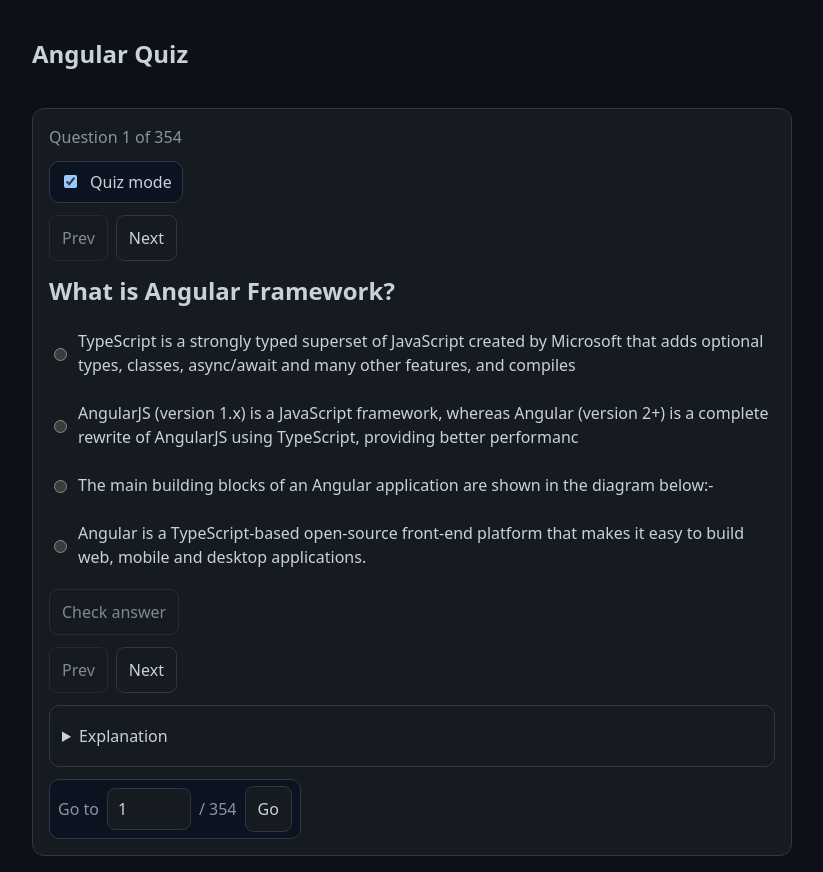
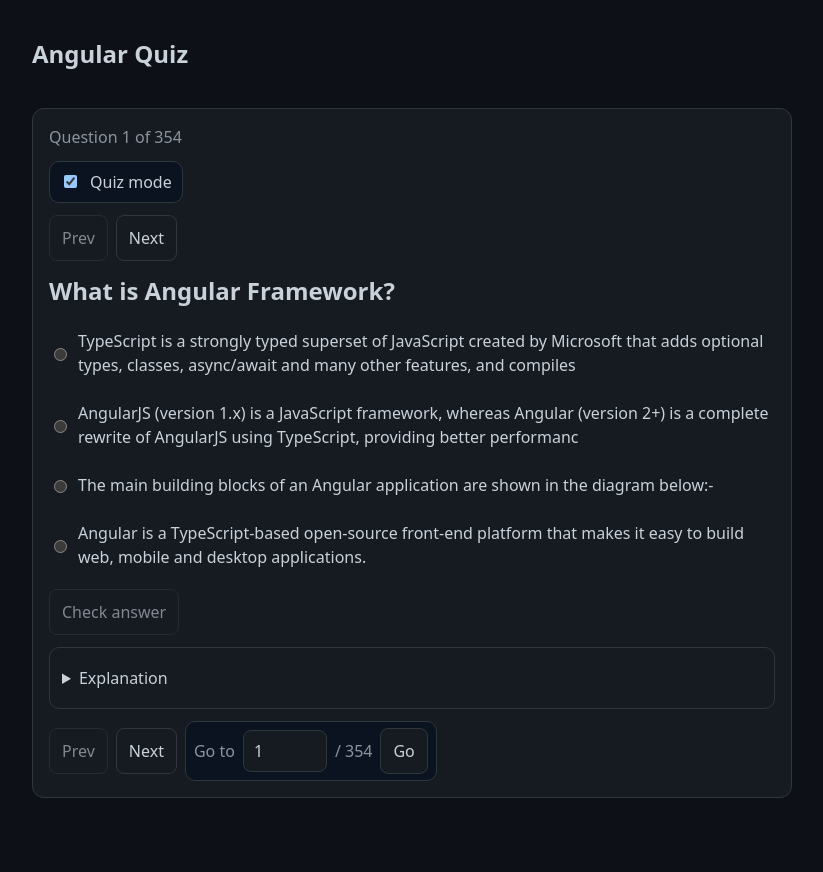
Before and after one commit to Rep1ay/angular-quiz, an Angular app: page /quiz in a window 1280 px wide. Shown: the whole page, without its empty margins (228-1051 px from the left). After the commit the page ends 814 px from the top, so only its background shows below. Built offline with nearby package versions, Linux system fonts and the light colour scheme.

Commit message:
fix: update navigation buttons placement and enhance pagination styling

```diff
--- a/src/app/features/quiz/quiz-page/quiz-page.html
+++ b/src/app/features/quiz/quiz-page/quiz-page.html
@@ -51,13 +51,6 @@
         </div>
       }
 
-      @if (quizModeEnabled$$()) {
-        <div class="quiz__nav-row">
-          <button type="button" (click)="prev()" [disabled]="!canGoPrev$$()">Prev</button>
-          <button type="button" (click)="next()" [disabled]="!canGoNext$$()">Next</button>
-        </div>
-      }
-
       @if (quizModeEnabled$$() && isCorrect$$() !== null) {
         <p class="quiz__result">
           @if (isCorrect$$()) {
@@ -74,6 +67,11 @@
       </details>
 
       <div class="quiz__pagination-row">
+        <div class="quiz__nav-row" role="group" aria-label="Question navigation">
+          <button type="button" (click)="prev()" [disabled]="!canGoPrev$$()">Prev</button>
+          <button type="button" (click)="next()" [disabled]="!canGoNext$$()">Next</button>
+        </div>
+
         <div class="quiz__jump" role="group" aria-label="Jump to question">
           <label class="quiz__jump-label" for="jumpTo">Go to</label>
           <input
--- a/src/app/features/quiz/quiz-page/quiz-page.scss
+++ b/src/app/features/quiz/quiz-page/quiz-page.scss
@@ -72,6 +72,9 @@
 .quiz__pagination-row {
   display: flex;
   justify-content: flex-start;
+  align-items: center;
+  gap: 8px;
+  flex-wrap: wrap;
 }
 
 .quiz__jump {
```
